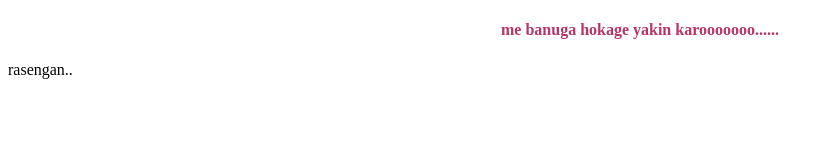
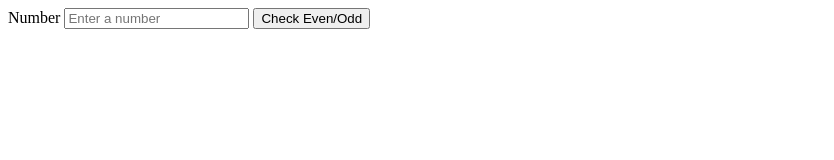
Before and after one commit to parthhhh2802/Naruto, a plain HTML site: page index.html in a window 1280 px wide. Shown: the whole page, without its empty margins (0-834 px from the left). Drawn offline with Linux system fonts and the light colour scheme.

Commit message:
add index.html

```diff
--- a/index.html
+++ b/index.html
@@ -7,7 +7,10 @@
     <link rel="stylesheet" href="style.css">
 </head>
 <body>
-    <h4>me banuga hokage yakin karooooooo......</h4>
-    <p>rasengan..</p>
+    <form action="http://localhost:8080/" method="GET">
+        <label for="number">Number</label>
+        <input type="text" name="number" placeholder="Enter a number" required>
+        <button type="submit">Check Even/Odd</button>
+    </form>
 </body>
 </html>
```
